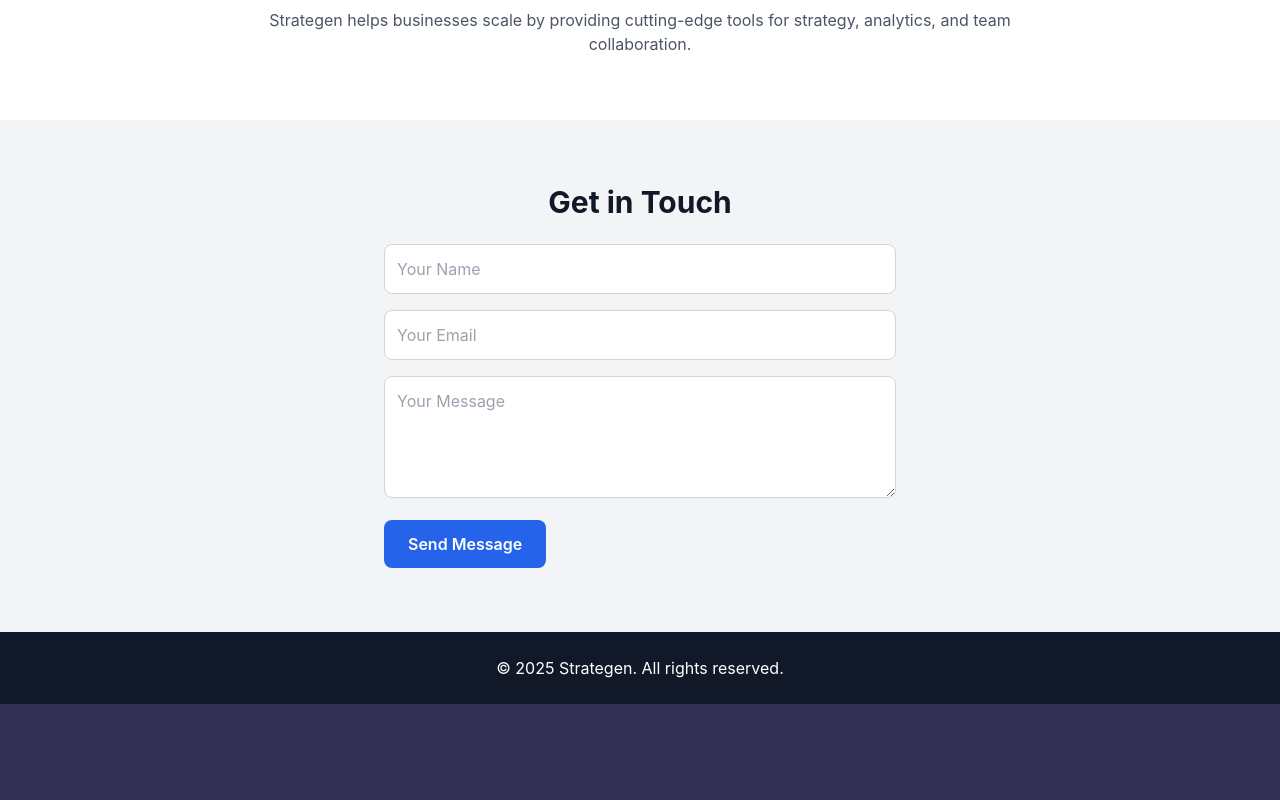
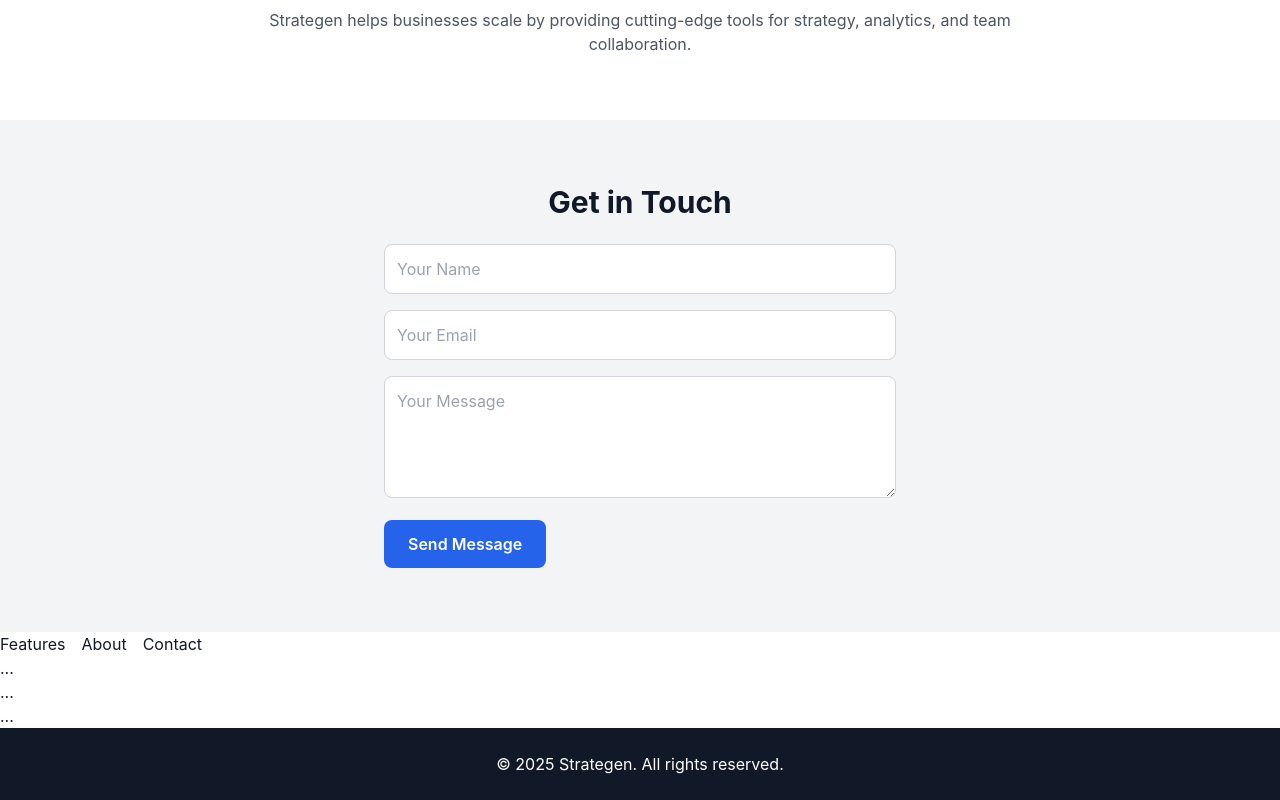
Before and after one commit to fwfwwf1w4ww/strategen-landing, a React (Vite) app: page / in a window 1280 px wide. Shown: the part 836-1636 px from the top of the page. Before the commit the page ends 1540 px from the top, so only its background shows below. Built offline with nearby package versions, Linux system fonts and the light colour scheme.

Commit message:
Update StrategenLanding.jsx

```diff
--- a/src/StrategenLanding.jsx
+++ b/src/StrategenLanding.jsx
@@ -100,6 +100,16 @@ export default function StrategenLanding() {
         </form>
       </section>
 
+      <nav className="space-x-4">
+  <a href="#features" className="hover:text-gray-400">Features</a>
+  <a href="#about" className="hover:text-gray-400">About</a>
+  <a href="#contact" className="hover:text-gray-400">Contact</a>
+</nav>
+
+      <section id="features">...</section>
+<section id="about">...</section>
+<section id="contact">...</section>
+
       {/* ===============================
           FOOTER
           =============================== */}
```
